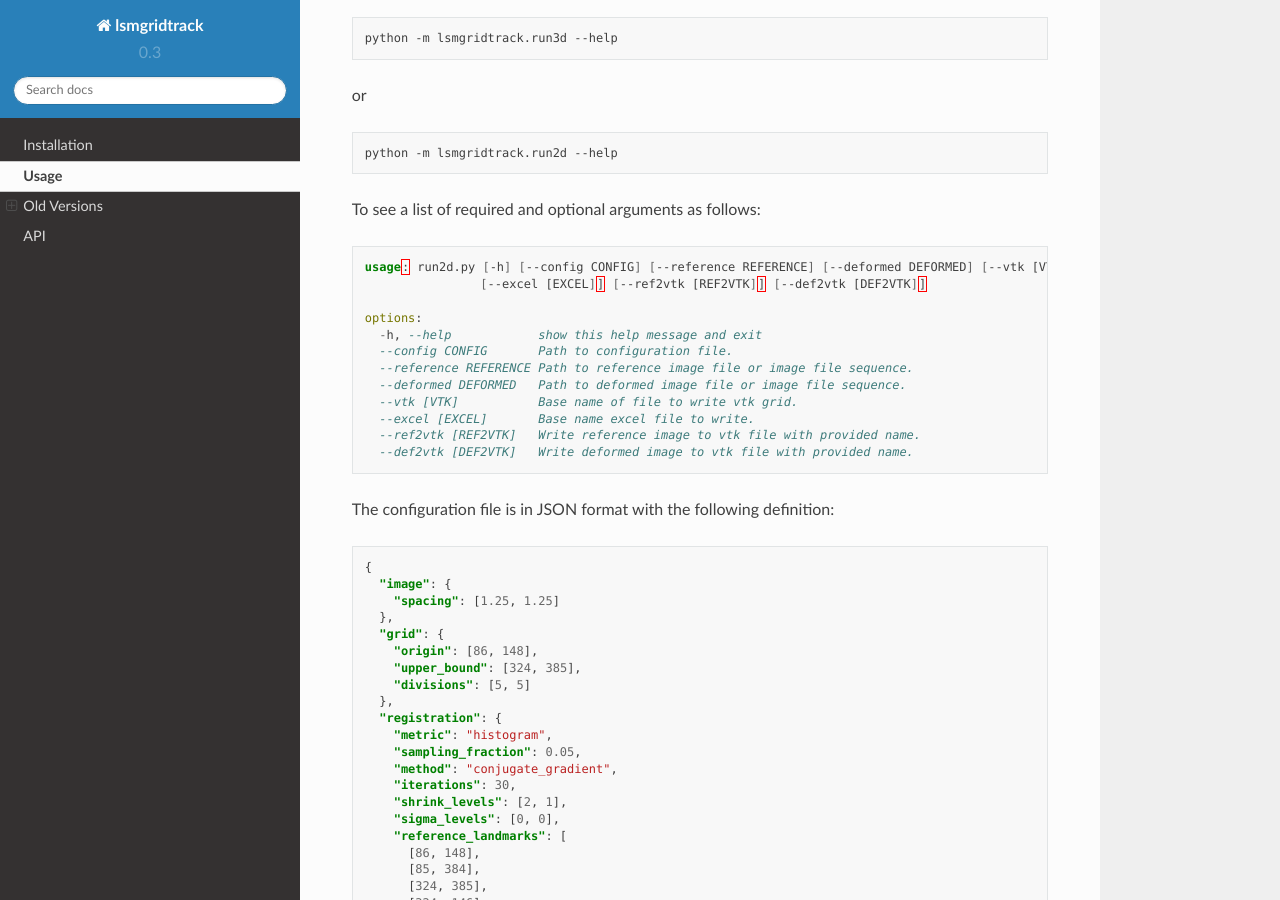
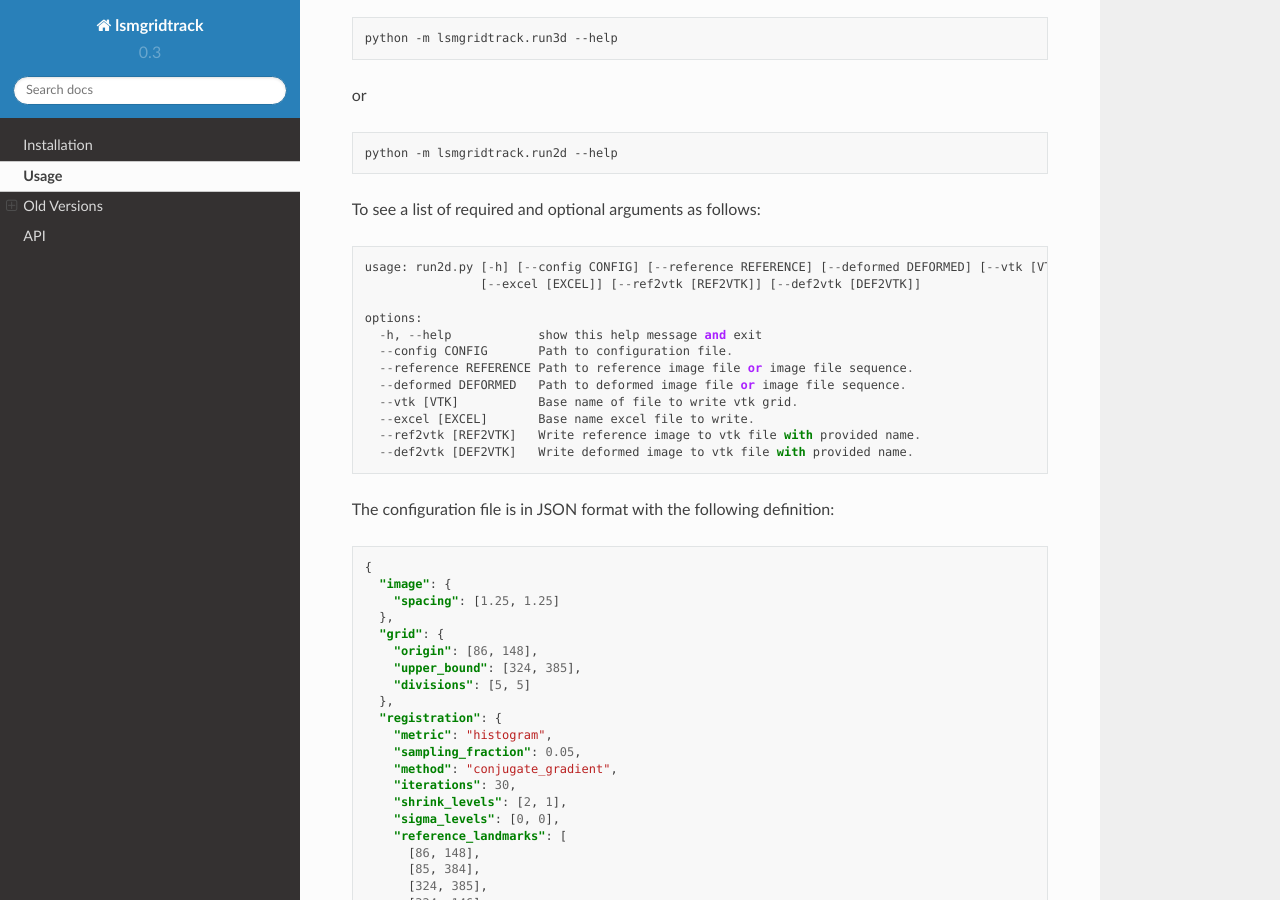
Before and after one commit to siboles/lsmgridtrack, a Sphinx documentation site: the page built from doc/examples.rst, in a window 1280 px wide and 900 px high, scrolled down 311 px. Built offline with Sphinx 7.4.7 and the Read the Docs theme 2.0.0, drawn with Linux system fonts in a browser that asks for light colours.

Commit message:
Changed stdout example to literal block

```diff
--- a/doc/examples.rst
+++ b/doc/examples.rst
@@ -22,7 +22,7 @@ or
 
 To see a list of required and optional arguments as follows:
 
-.. code-block:: guess
+::
 
   usage: run2d.py [-h] [--config CONFIG] [--reference REFERENCE] [--deformed DEFORMED] [--vtk [VTK]]
                   [--excel [EXCEL]] [--ref2vtk [REF2VTK]] [--def2vtk [DEF2VTK]]
```
